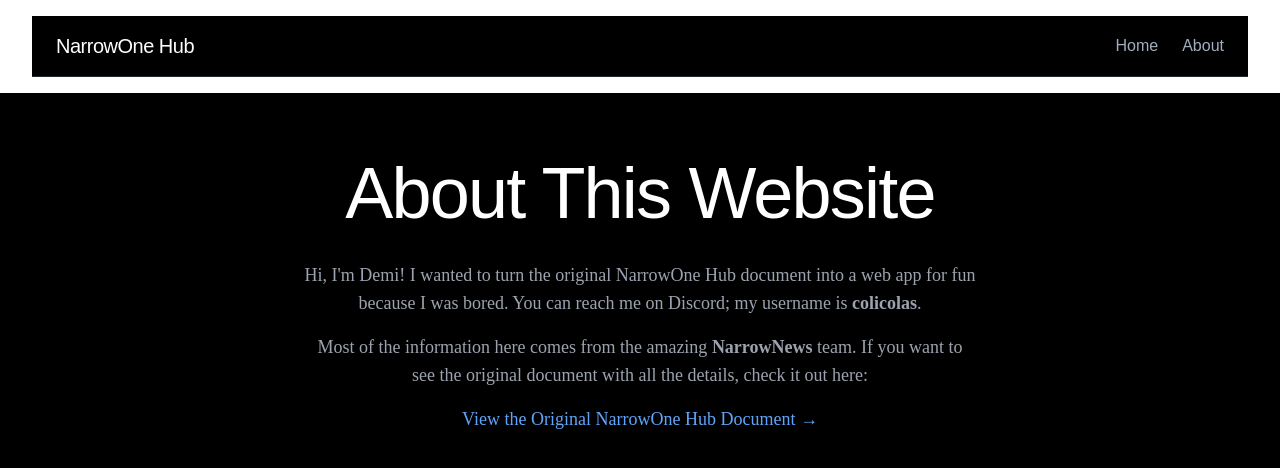
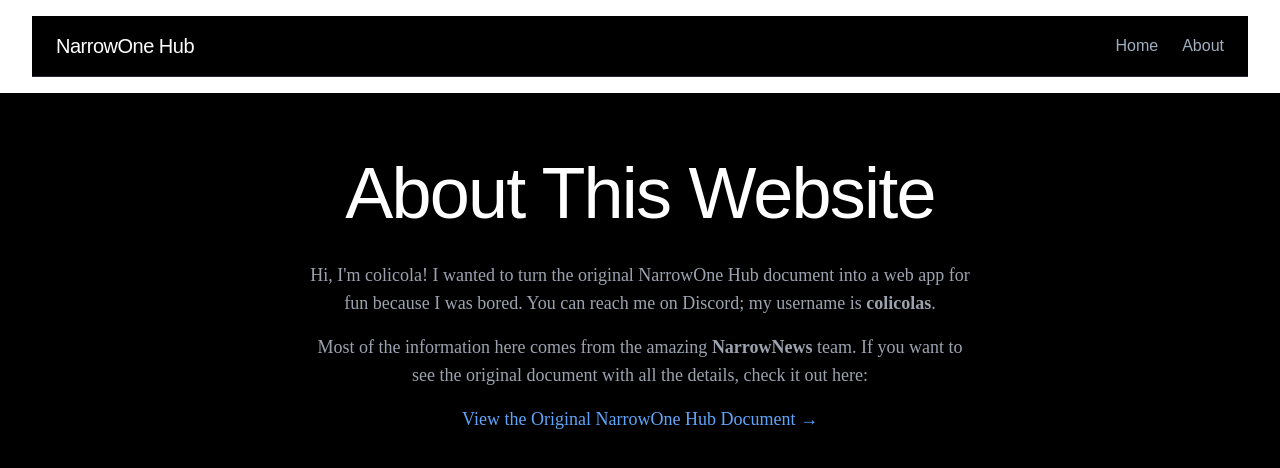
Before and after one commit to colicolas/n1hub, a Next.js app: page /about in a window 1280 px wide. Shown: the top 468 px of the page. Built offline with nearby package versions, Linux system fonts and the light colour scheme; a web font is replaced by a local one.

Commit message:
fixed &apos; again.... in /about

```diff
--- a/app/about/page.tsx
+++ b/app/about/page.tsx
@@ -11,7 +11,7 @@
       {/* Content */}
       <div className="mt-8 max-w-2xl text-center">
         <p className="text-lg text-gray-400">
-          Hi, I'm Demi! I wanted to turn the original NarrowOne Hub document into a web app for fun
+          Hi, I&apos;m colicola! I wanted to turn the original NarrowOne Hub document into a web app for fun
           because I was bored. You can reach me on Discord; my username is <span className="font-bold">colicolas</span>.
         </p>
         <p className="text-lg text-gray-400 mt-4">
```
